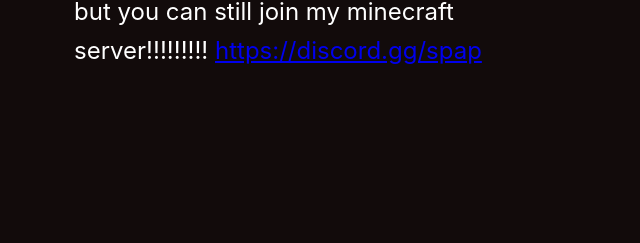
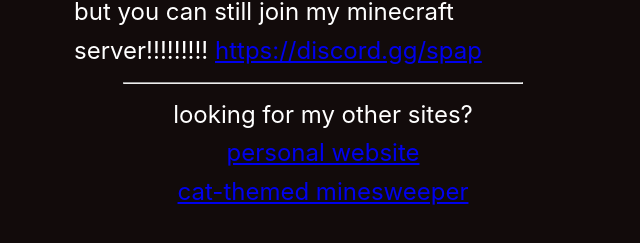
Before and after one commit to clabbbbbbb/spap, a Vue app: page / in a window 1280 px wide. Shown: the part 789-1032 px from the top of the page, without its empty margins (317-957 px from the left). Before the commit the page ends 915 px from the top, so only its background shows below. Built offline with nearby package versions, Linux system fonts and the light colour scheme.

Commit message:
add links to my other sites

```diff
--- a/src/views/HomeView.vue
+++ b/src/views/HomeView.vue
@@ -7,6 +7,12 @@
       <span> but you can still join my minecraft server!!!!!!!!! </span>
       <router-link to="/get-trolled" title="awesome minecraft!!">https://discord.gg/spap</router-link>
     </div>
+    <hr width="80%" />
+    <span>looking for my other sites?</span>
+    <nav>
+      <a href="https://tambourine.spap.cloud/">personal website</a>
+      <a href="https://minesweeper.spap.cloud/">cat-themed minesweeper</a>
+    </nav>
   </div>
 </template>
 
@@ -25,4 +31,15 @@
 .align-left {
   align-self: flex-start;
 }
+
+nav {
+  display: block;
+  width: 100%;
+  text-align: center;
+}
+
+nav a {
+  display: inline-block;
+  padding: 0 1rem;
+}
 </style>
```
Also changed, not shown: src/components/icons/IconCommunity.vue (deleted, +0 -7 lines), src/components/icons/IconDocumentation.vue (deleted, +0 -7 lines), src/components/icons/IconEcosystem.vue (deleted, +0 -7 lines), src/components/icons/IconSupport.vue (deleted, +0 -7 lines), src/components/icons/IconTooling.vue (deleted, +0 -19 lines).
